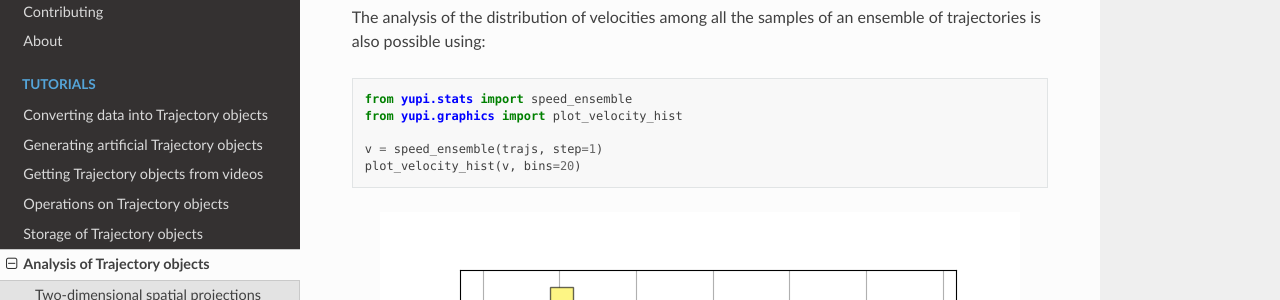
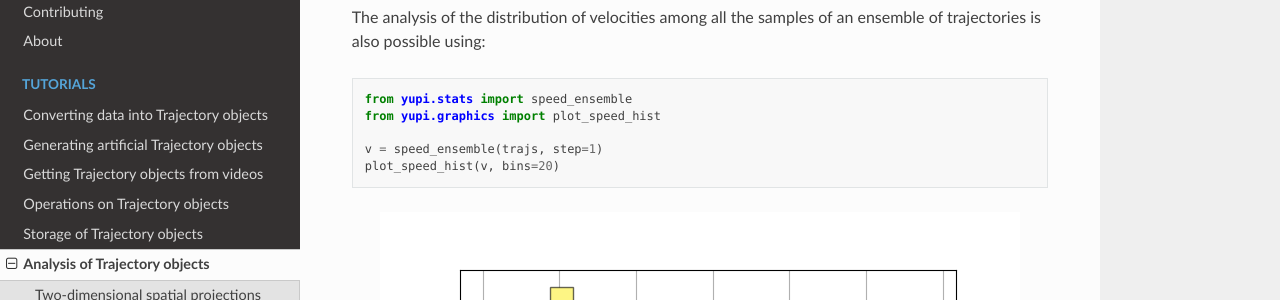
Before and after one commit to yupidevs/yupi, a Sphinx documentation site: the page built from docs/source/tutorials/analyzing.rst, in a window 1280 px wide and 900 px high, scrolled down 1838 px. Shown: the part 151-451 px from the top of the window. Built offline with Sphinx 7.4.7 and the Read the Docs theme 2.0.0, drawn with Linux system fonts in a browser that asks for light colours.

Commit message:
Change `plot_velocity_hist` by `plot_speed_hist`

```diff
--- a/docs/source/examples/example1.rst
+++ b/docs/source/examples/example1.rst
@@ -45,7 +45,7 @@ Import all the dependencies:
       plot_kurtosis,
       plot_msd,
       plot_vacf,
-      plot_velocity_hist
+      plot_speed_hist
    )
 
 .. _Definition of parameters 1:
@@ -134,7 +134,7 @@ Plot velocity histogram
 
    v_norm = speed_ensemble(trajs)
    plt.subplot(232)
-   plot_velocity_hist(v_norm, bins=20, show=False)
+   plot_speed_hist(v_norm, bins=20, show=False)
 
 Plot turning angles
 
--- a/docs/source/examples/examples.rst
+++ b/docs/source/examples/examples.rst
@@ -36,7 +36,7 @@ In this table you can easily find the examples that better suits you.
           * :py:func:`~stats.vacf`
        * Graphics:
           * :py:func:`~graphics.plot_2D`
-          * :py:func:`~graphics.plot_velocity_hist`
+          * :py:func:`~graphics.plot_speed_hist`
           * :py:func:`~graphics.plot_angles_hist`
           * :py:func:`~graphics.plot_msd`
           * :py:func:`~graphics.plot_kurtosis`
--- a/docs/source/tutorials/analyzing.rst
+++ b/docs/source/tutorials/analyzing.rst
@@ -73,10 +73,10 @@ ensemble of trajectories is also possible using:
 .. code-block:: python
 
     from yupi.stats import speed_ensemble
-    from yupi.graphics import plot_velocity_hist
+    from yupi.graphics import plot_speed_hist
 
     v = speed_ensemble(trajs, step=1)
-    plot_velocity_hist(v, bins=20)
+    plot_speed_hist(v, bins=20)
 
 
 .. figure:: /images/tutorial002.png
```
Also changed, not shown: 2 other files.
